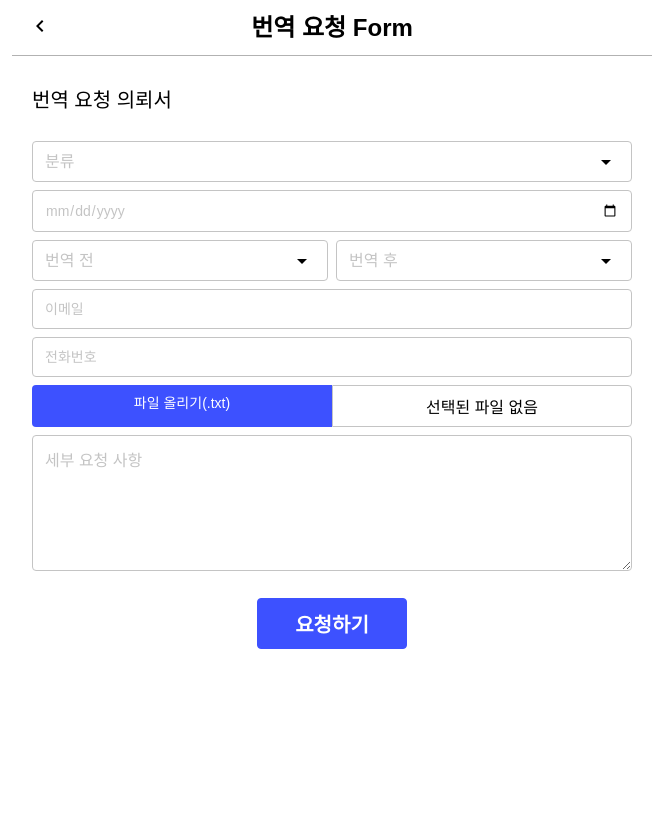
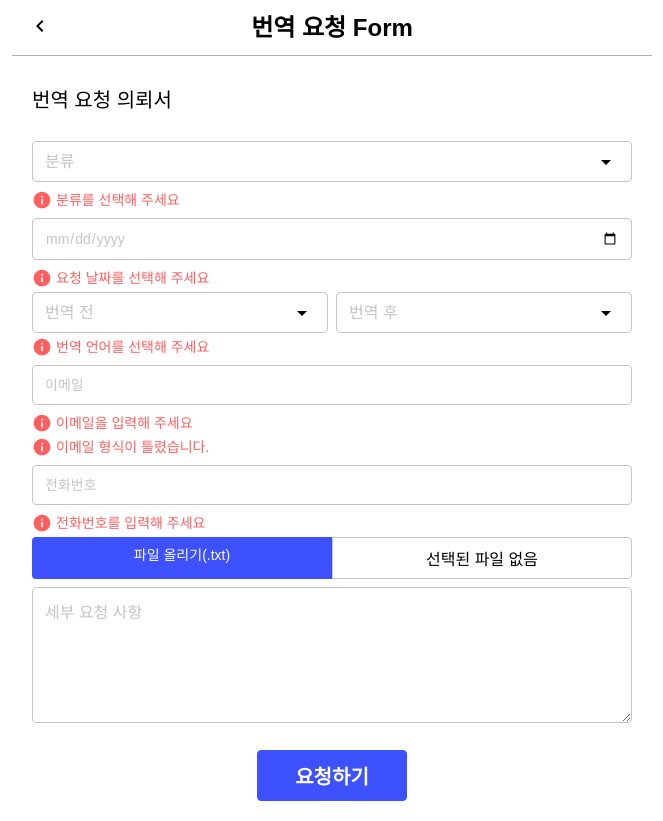
Before and after one commit to TranslationTalk/Front-End, a React (Create React App) app: page /client/request/text in a window 1280 px wide. Shown: the whole page, without its empty margins (308-971 px from the left). Before the commit the page ends 800 px from the top, so only its background shows below. Built offline with nearby package versions, Linux system fonts and the light colour scheme; a web font is replaced by a local one.

Commit message:
💄 Style: ClientRequestForm 페이지 스타일 적용

```diff
--- a/src/pages/client/ClientRequestForm.jsx
+++ b/src/pages/client/ClientRequestForm.jsx
@@ -6,6 +6,7 @@ import React, { useState } from 'react'
 import {
   Button,
   FileInput,
+  StatusMessage,
   SubPageHeader,
   TextAreaInput,
   TextInput,
@@ -51,6 +52,7 @@ const ClientRequestForm = props => {
       isText,
       needs,
     } = requestForm
+
     clientAPIs
       .estimateRequest(
         field,
@@ -70,12 +72,13 @@ const ClientRequestForm = props => {
       })
       .catch(e => alert(`${e} already exist id '${requestForm}`))
   }
-
   return (
     <div>
       <SubPageHeader title="번역 요청 Form" />
       <Form>
         <p>번역 요청 의뢰서</p>
+
+        {/* 분류 */}
         <SelectInput
           name="field"
           value={requestForm.field}
@@ -83,12 +86,26 @@ const ClientRequestForm = props => {
           options={fields}
           onChange={onChange}
         />
+        <StatusMessage
+          text="분류를 선택해 주세요"
+          icon="info"
+          color="#FF5F5F"
+        />
+
+        {/* 요청날짜 */}
         <TextInput
           name="deadline"
           value={requestForm.deadline}
           type="date"
           onChange={onChange}
         />
+        <StatusMessage
+          text="요청 날짜를 선택해 주세요"
+          icon="info"
+          color="#FF5F5F"
+        />
+
+        {/* 번역 언어 */}
         <div>
           <SelectInput
             name="beforeLanguage"
@@ -105,6 +122,13 @@ const ClientRequestForm = props => {
             onChange={onChange}
           />
         </div>
+        <StatusMessage
+          text="번역 언어를 선택해 주세요"
+          icon="info"
+          color="#FF5F5F"
+        />
+
+        {/* 이메일 입력 */}
         <TextInput
           name="email"
           value={requestForm.email}
@@ -112,6 +136,18 @@ const ClientRequestForm = props => {
           type="email"
           onChange={onChange}
         />
+        <StatusMessage
+          text="이메일을 입력해 주세요"
+          icon="info"
+          color="#FF5F5F"
+        />
+        <StatusMessage
+          text="이메일 형식이 틀렸습니다."
+          icon="info"
+          color="#FF5F5F"
+        />
+
+        {/* 전화번호 입력 */}
         <TextInput
           name="phoneNumber"
           value={requestForm.phoneNumber}
@@ -119,14 +155,20 @@ const ClientRequestForm = props => {
           type="tel"
           onChange={onChange}
         />
+        <StatusMessage
+          text="전화번호를 입력해 주세요"
+          icon="info"
+          color="#FF5F5F"
+        />
+
+        {/* 번역할 파일, url */}
         {props.isText ? (
           <FileInput
             label="파일 올리기(.txt)"
             value={requestForm.requestFile}
             useUploadName
             onChange={onChange}
-            id="input"
-            accept="text"
+            id="youtube"
           />
         ) : (
           <TextInput
@@ -136,6 +178,8 @@ const ClientRequestForm = props => {
             onChange={onChange}
           />
         )}
+
+        {/* 세부사항 요청 */}
         <TextAreaInput
           name="needs"
           value={requestForm.needs}
@@ -149,7 +193,7 @@ const ClientRequestForm = props => {
 }
 
 const Form = styled.form`
-  margin: 90px 20px 0;
+  margin: 90px 20px 20px;
   p {
     margin-bottom: 27px;
     font-size: var(--fs-18);
@@ -179,4 +223,5 @@ const Form = styled.form`
 ClientRequestForm.propTypes = {
   isText: propTypes.bool,
 }
+
 export default ClientRequestForm
```
